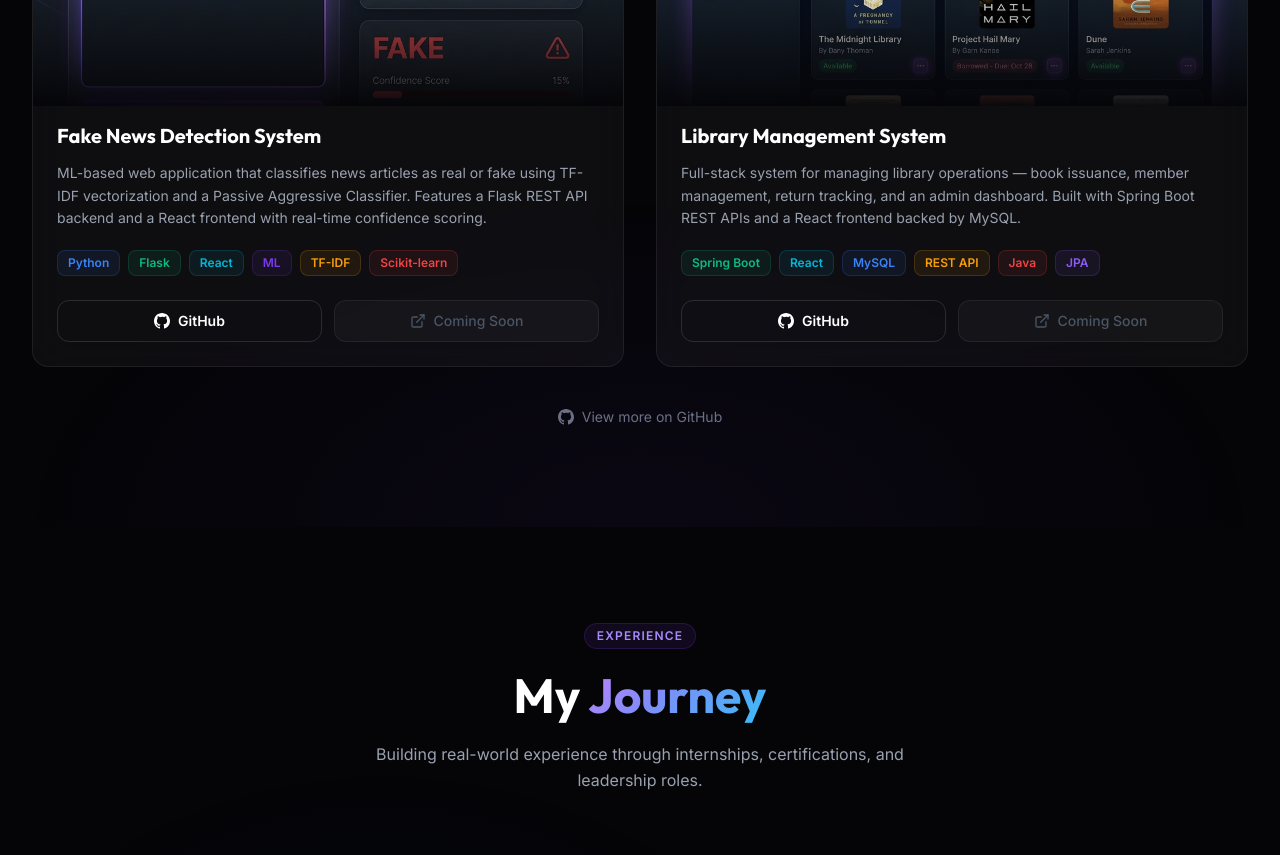
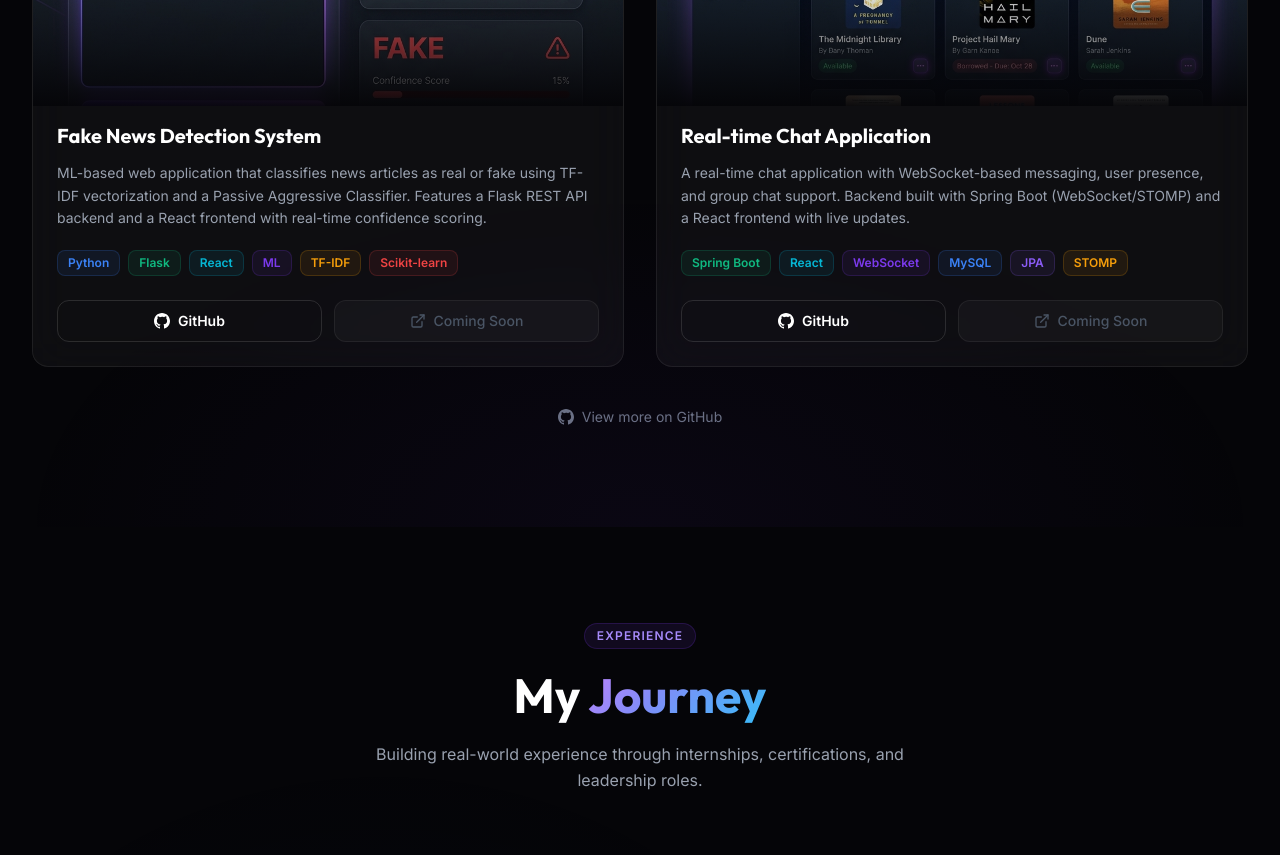
Before and after one commit to Starrysit/shaurya-portfolio, a Next.js app: page / in a window 1280 px wide. Shown: the part 3240-4095 px from the top of the page. Built offline with nearby package versions, Linux system fonts and the light colour scheme.

Commit message:
link fix and image

```diff
--- a/src/components/ProjectsSection.tsx
+++ b/src/components/ProjectsSection.tsx
@@ -23,27 +23,27 @@ const PROJECTS = [
       "TF-IDF": "#f59e0b",
       "Scikit-learn": "#ef4444",
     } as Record<string, string>,
-    github: "https://github.com/shaurya-sharma",
+    github: "https://github.com/Starrysit/fake-news",
     live: null,
     featured: true,
     accentColor: "#7c3aed",
   },
   {
-    id: "library-management",
-    title: "Library Management System",
+    id: "real-chat",
+    title: "Real-time Chat Application",
     description:
-      "Full-stack system for managing library operations — book issuance, member management, return tracking, and an admin dashboard. Built with Spring Boot REST APIs and a React frontend backed by MySQL.",
+      "A real-time chat application with WebSocket-based messaging, user presence, and group chat support. Backend built with Spring Boot (WebSocket/STOMP) and a React frontend with live updates.",
     image: "/project-library.png",
-    tags: ["Spring Boot", "React", "MySQL", "REST API", "Java", "JPA"],
+    tags: ["Spring Boot", "React", "WebSocket", "MySQL", "JPA", "STOMP"],
     tagColors: {
       "Spring Boot": "#10b981",
       React: "#06b6d4",
+      WebSocket: "#7c3aed",
       MySQL: "#3b82f6",
-      "REST API": "#f59e0b",
-      Java: "#ef4444",
       JPA: "#8b5cf6",
+      STOMP: "#f59e0b",
     } as Record<string, string>,
-    github: "https://github.com/shaurya-sharma",
+    github: "https://github.com/Starrysit/realtime-chat-application",
     live: null,
     featured: true,
     accentColor: "#3b82f6",
```
Also changed, not shown: public/profile.png.
